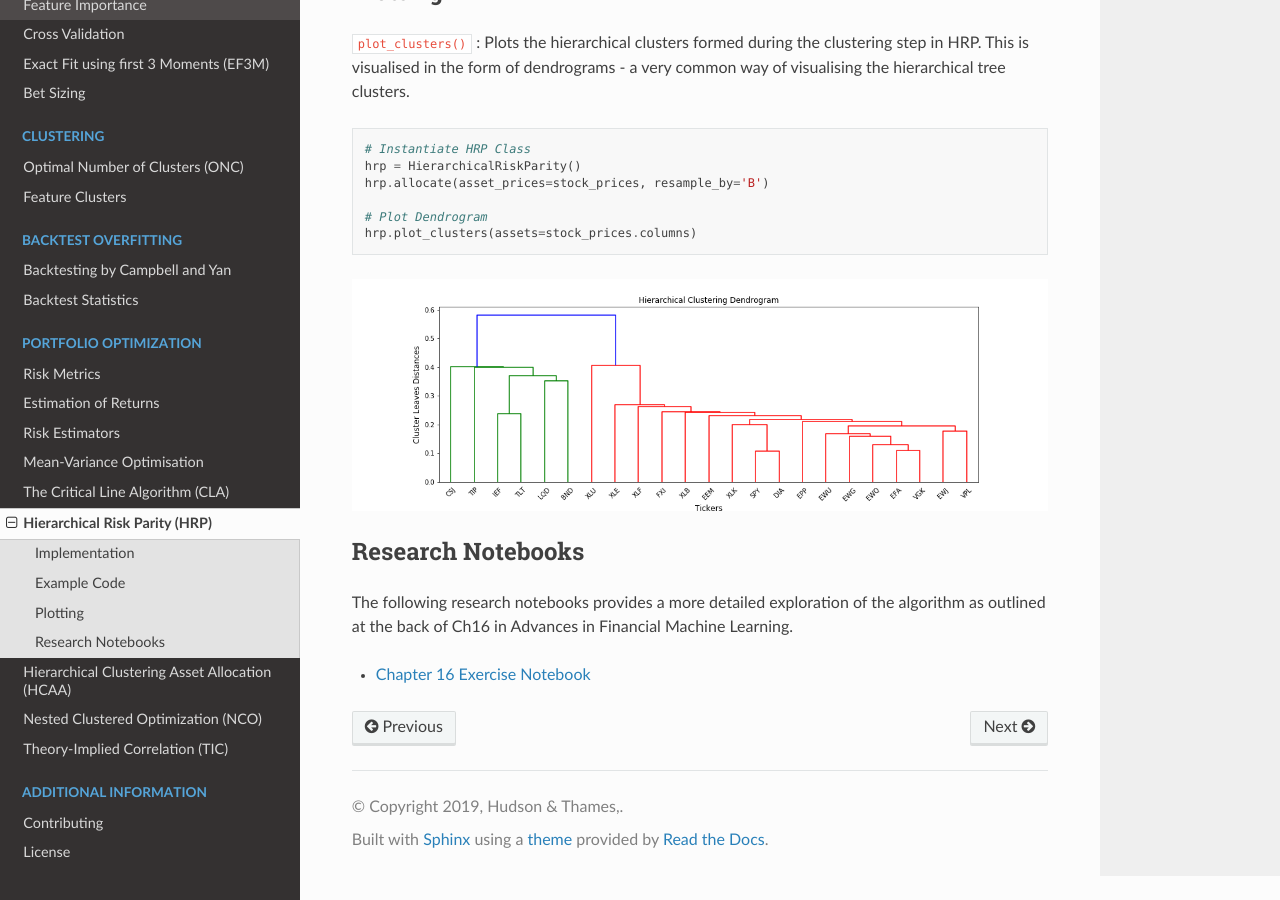
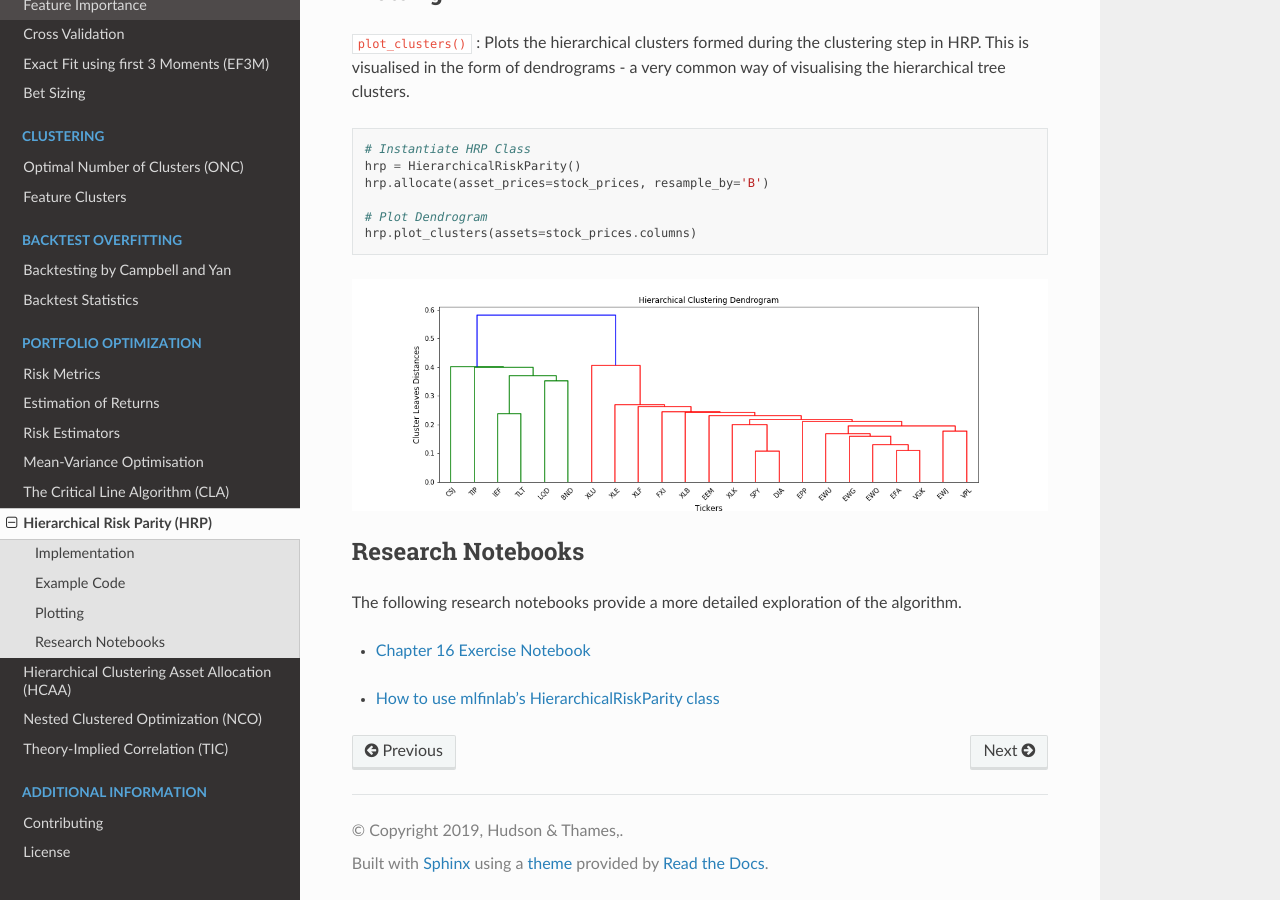
Before and after one commit to hudson-and-thames/mlfinlab, a Sphinx documentation site: the page built from docs/source/portfolio_optimisation/hierarchical_risk_parity.rst, in a window 1280 px wide and 900 px high, scrolled down 3740 px. Built offline with Sphinx 7.4.7 and the Read the Docs theme 2.0.0, drawn with Linux system fonts in a browser that asks for light colours.

Commit message:
improve hcaa documentation - 1

```diff
--- a/docs/source/portfolio_optimisation/hierarchical_risk_parity.rst
+++ b/docs/source/portfolio_optimisation/hierarchical_risk_parity.rst
@@ -161,9 +161,12 @@ Plotting
 Research Notebooks
 ##################
 
-The following research notebooks provides a more detailed exploration of the algorithm as outlined at the back of Ch16 in
-Advances in Financial Machine Learning.
+The following research notebooks provide a more detailed exploration of the algorithm.
 
 * `Chapter 16 Exercise Notebook`_
 
 .. _Chapter 16 Exercise Notebook: https://github.com/hudson-and-thames/research/blob/master/Advances%20in%20Financial%20Machine%20Learning/Machine%20Learning%20Asset%20Allocation/Chapter16.ipynb
+
+* `How to use mlfinlab's HierarchicalRiskParity class`_
+
+.. _How to use mlfinlab's HierarchicalRiskParity class: https://github.com/hudson-and-thames/research/blob/master/Portfolio%20Optimisation%20Tutorials/Hierarchical%20Risk%20Parity%20(HRP)/HRP%20use%20examples.ipynb
```
Also changed, not shown: docs/source/portfolio_optimisation/hierarchical_clustering_asset_allocation.rst (+37 -0 lines).
